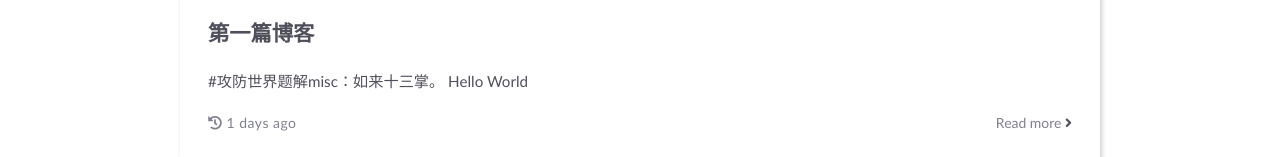
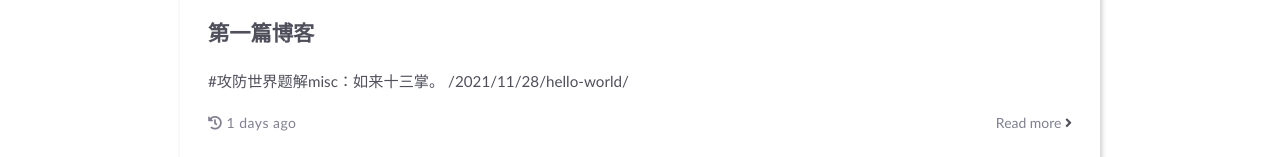
Before and after one commit to yyhhhhhhhhh/yyhhhhhhhhh.github.io, a plain HTML site: page index.html in a window 1280 px wide. Shown: the part 918-1075 px from the top of the page. Drawn offline with Linux system fonts and the light colour scheme; some packages are replaced by stand-ins of ours; a script that the page names is missing.

Commit message:
Site updated: 2021-12-01 15:16:03

```diff
--- a/index.html
+++ b/index.html
@@ -174,7 +174,7 @@
                 <div class="home-article-content markdown-body">
 
                         #攻防世界题解misc：如来十三掌。
-Hello World
+/2021/11/28/hello-world/
 
 
                 </div>
--- a/search.xml
+++ b/search.xml
@@ -4,7 +4,7 @@
     <title>第一篇博客</title>
     <url>/2021/11/29/%E7%AC%AC%E4%B8%80%E7%AF%87%E5%8D%9A%E5%AE%A2/</url>
     <content><![CDATA[<p>#攻防世界题解<br>misc：<br><a class="link"   href="https://markdown.com.cn/" >如来十三掌<i class="fas fa-external-link-alt"></i></a>。</p>
-<a href="/2021/11/28/hello-world/" title="Hello World">Hello World</a>
+/2021/11/28/hello-world/
 ]]></content>
       <tags>
         <tag>11</tag>
```
Also changed, not shown: 2021/11/29/第一篇博客/index.html (+1 -1 lines).
